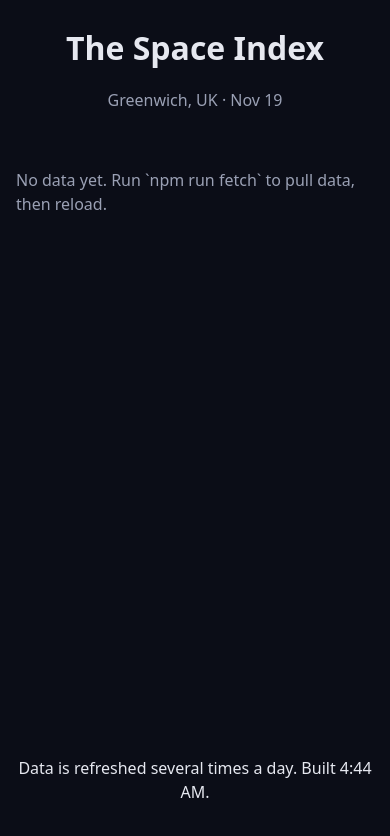
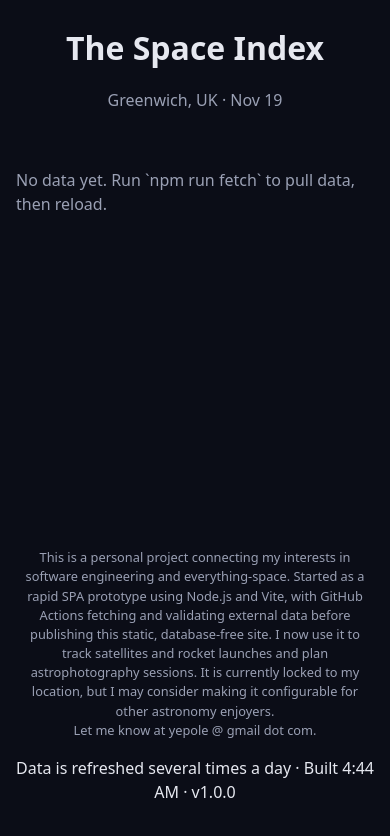
Before and after one commit to yepifantsev/The-Space-Index, a website built with Vite: page index.html in a window 390 px wide. Built offline with nearby package versions, Linux system fonts and the light colour scheme.

Commit message:
cleanup and old code refactoring, also adding project description

```diff
--- a/index.html
+++ b/index.html
@@ -14,7 +14,14 @@
     </header>
     <main id="app"></main>
     <footer class="site-footer">
-      <p>Data is refreshed several times a day. <span id="build-time"></span></p>
+      <div class="meta personal-project">
+        This is a personal project connecting my interests in software engineering and everything-space.
+        Started as a rapid SPA prototype using Node.js and Vite, with GitHub Actions fetching and validating external data before publishing this static, database-free site.
+        I now use it to track satellites and rocket launches and plan astrophotography sessions.
+        It is currently locked to my location, but I may consider making it configurable for other astronomy enjoyers.
+        <br/>Let me know at yepole @ gmail dot com.
+      </div>
+      <p>Data is refreshed several times a day · Built <span id="build-time"></span> · <span id="build-version"></span> </p>
     </footer>
     <script type="module" src="/src/main.js"></script>
   </body>
--- a/src/main.js
+++ b/src/main.js
@@ -18,9 +18,14 @@ if (sources.length === 0) {
   app.append(...sources.map(renderSection))
 }
 
-document.querySelector('#build-time').textContent = `Built ${new Date(__BUILD_TIME__).toLocaleString(undefined, { hour: 'numeric', minute: '2-digit' })}.`
+document.querySelector('#build-time').textContent =
+  `${new Date(__BUILD_TIME__).toLocaleString(undefined, { hour: 'numeric', minute: '2-digit' })}`
 
-const locationTime = document.querySelector('#site-location-time')
+document.querySelector('#build-version').textContent =
+  `v${__APP_VERSION__}`
+
+
+  const locationTime = document.querySelector('#site-location-time')
 
 function formatLocationDateTime(date) {
   const month = new Intl.DateTimeFormat('en-US', {
--- a/src/sections.js
+++ b/src/sections.js
@@ -349,21 +349,9 @@ function renderNightSkyChart(hours = []) {
   return h('div', { class: 'night-chart-wrap' }, controls, chartHost)
 }
 
-function transparencyExtinction(rating) {
-  return [0.2, 0.35, 0.45, 0.55, 0.65, 0.775, 0.925, 1.05][Math.max(1, Math.min(8, Number(rating))) - 1]
-}
-
 function transparencyNumeric(rating) {
   const values = [0.2, 0.4, 0.5, 0.6, 0.7, 0.8, 0.9, 1.1]
   return values[Math.max(1, Math.min(8, Number(rating))) - 1]
-}
-
-function transparencyColorStandalone(rating) {
-  if (!Number.isFinite(rating)) return '#343b50'
-  const navy = [6, 22, 70]
-  const gray = [170, 170, 170]
-  const amount = (Math.max(1, Math.min(8, rating)) - 1) / 7
-  return `rgb(${navy.map((channel, i) => Math.round(channel + (gray[i] - channel) * amount)).join(', ')})`
 }
 
 function transparencyColorForValue(value) {
@@ -602,11 +590,11 @@ export const renderers = {
     return h(
       'div',
       {},
-      h('div', { class: 'meta' }, 'Planetary K-index readings over the last 72 hours.'),
-      h('div', { class: 'meta' }, 'The vertical line marks now; times are UTC.'),
       h('span', { class: 'big big-after', style: latest ? `color: ${kpColor(latest.kp)}` : undefined }, latest ? `Kp ${latest.kp}` : 'No Kp reading'),
       latest && h('span', { class: 'night-chart-range kp-as-of' }, `as of ${formatEasternNavigation(latest.time)}`),
       renderKpChart(data.kp),
+      h('div', { class: 'meta' }, 'Planetary K-index readings over the last 72 hours.'),
+      h('div', { class: 'meta' }, 'The vertical line marks now; times are UTC.'),
     )
   },
 
--- a/src/style.css
+++ b/src/style.css
@@ -433,6 +433,12 @@ a {
   margin-bottom: 0;
 }
 
+.personal-project {
+  width: 50%;
+  max-width: 580px;
+  margin: 0 auto 0.75rem;
+}
+
 pre {
   overflow: auto;
 }
@@ -444,4 +450,7 @@ pre {
   .card {
     width: 100%;
   }
+  .personal-project {
+    width: 100%;
+  }
 }
--- a/vite.config.js
+++ b/vite.config.js
@@ -1,10 +1,14 @@
 import { defineConfig } from 'vite'
+import { readFileSync } from 'node:fs'
+
+const packageJson = JSON.parse(readFileSync(new URL('./package.json', import.meta.url), 'utf8'))
 
 export default defineConfig({
   // GitHub Pages project sites are served from /<repo>/. The deploy workflow sets BASE_PATH.
   base: process.env.BASE_PATH || '/',
   define: {
     __BUILD_TIME__: JSON.stringify(new Date().toISOString()),
+    __APP_VERSION__: JSON.stringify(packageJson.version),
     __SITE_LOCATION_NAME__: JSON.stringify(process.env.SITE_LOCATION_NAME || 'Greenwich, UK'),
     __SITE_TIME_ZONE__: JSON.stringify(process.env.SITE_TIME_ZONE || 'America/New_York'),
   },
```
Also changed, not shown: README.md.
